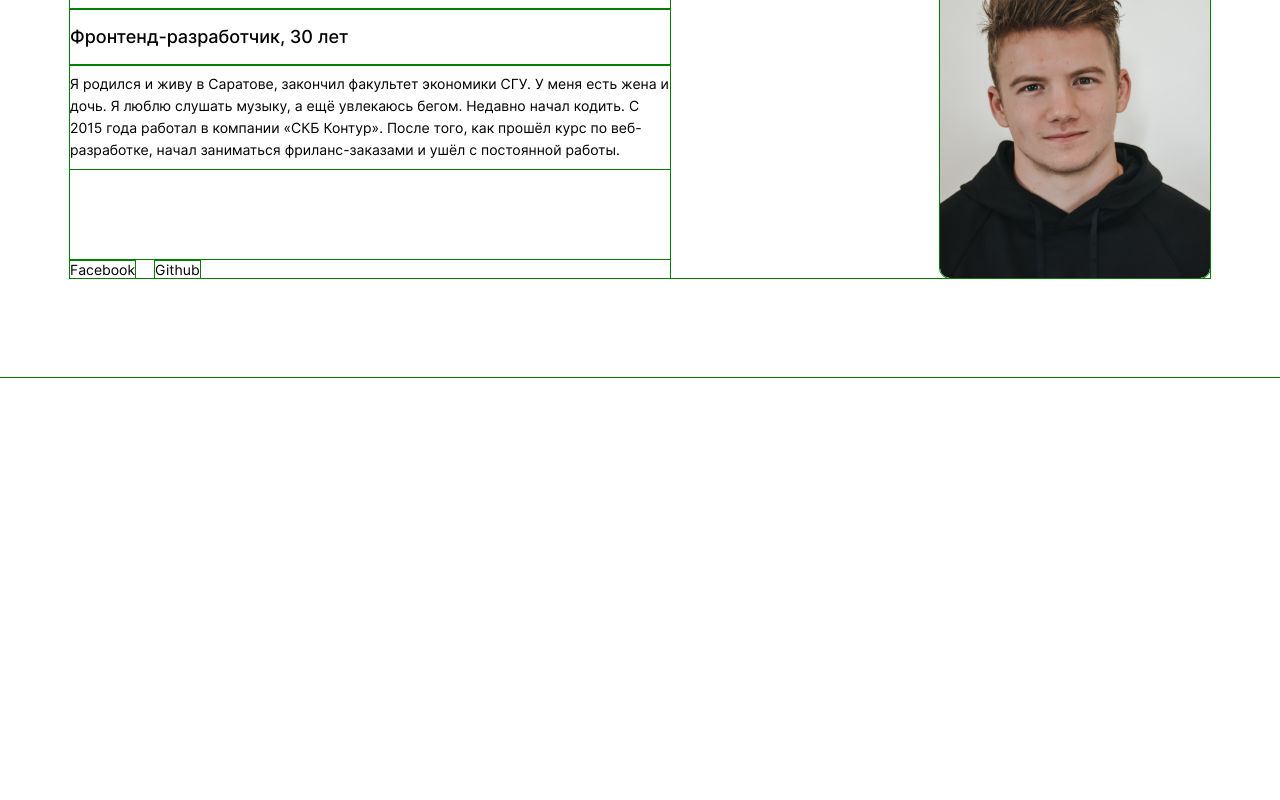
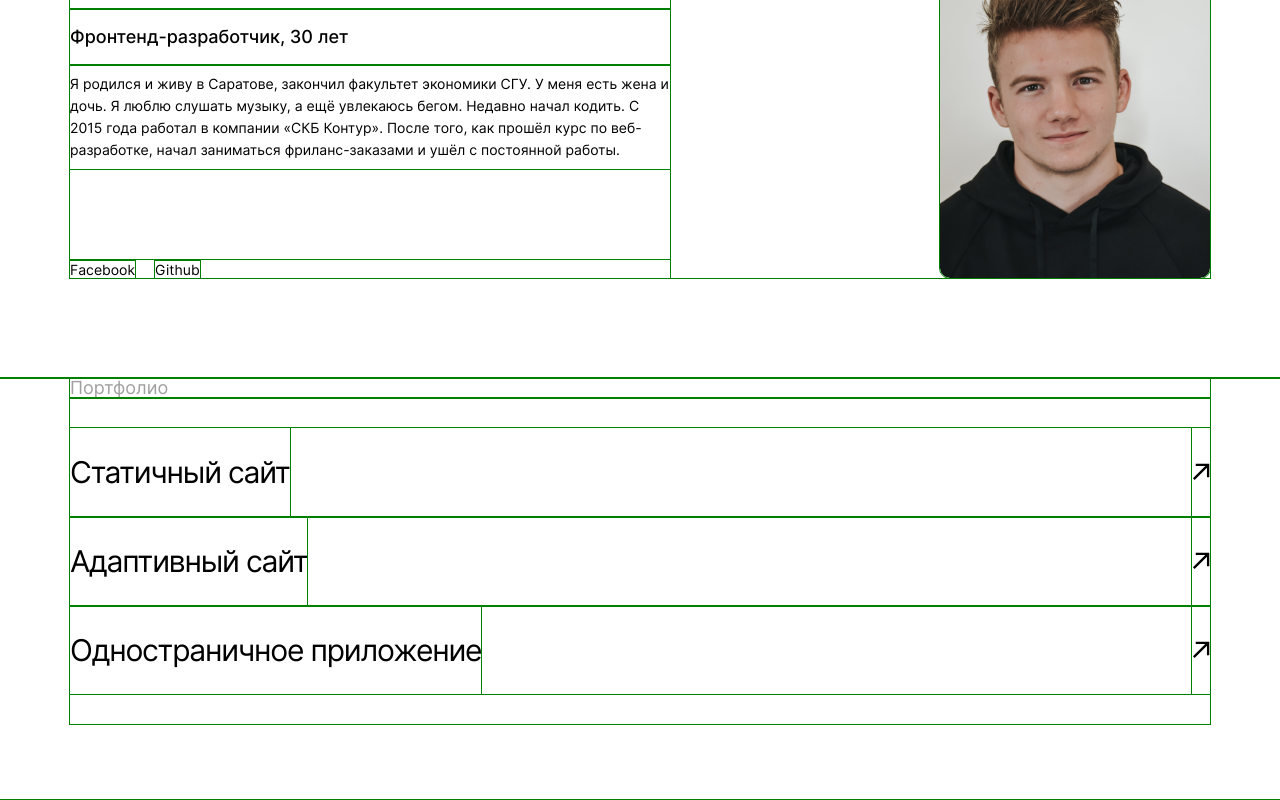
Before and after one commit to AmoryMeow/movies-explorer-frontend, a React (Create React App) app: page / in a window 1280 px wide. Shown: the part 2187-2987 px from the top of the page. Before the commit the page ends 2565 px from the top, so only its background shows below. Built offline with nearby package versions, Linux system fonts and the light colour scheme.

Commit message:
feat: portfolio

```diff
--- a/src/components/Main/Main.js
+++ b/src/components/Main/Main.js
@@ -3,6 +3,7 @@ import Promo from '../Promo/Promo';
 import AboutProject from '../AboutProject/AboutProject';
 import Techs from '../Techs/Techs';
 import AboutMe from '../AboutMe/AboutMe';
+import Portfolio from '../Portfolio/Portfolio';
 
 function Main() {
   return(
@@ -16,7 +17,8 @@ function Main() {
 
       <AboutMe/>
 
-    <section className="portfolio"></section>
+      <Portfolio />
+
   </main>
   )
 }
--- /dev/null
+++ b/src/components/Portfolio/Portfolio.css
@@ -0,0 +1,43 @@
+.portfolio {
+  padding: 0 70px 76px;
+}
+
+.portfolio__title {
+  font-style: normal;
+  font-weight: normal;
+  font-size: 18px;
+  line-height: 1.11;
+  color: #A0A0A0;
+  mix-blend-mode: normal;
+  margin: 0;
+}
+
+.portfolio__list {
+  padding: 30px 0;
+  margin: 0;
+  list-style: none;
+}
+
+.portfolio__item {
+  border-bottom: 1px #E8E8E8 solid;
+}
+
+.portfolio__item:last-of-type {
+  border-bottom: none;
+}
+.portfolio__link {
+  display: flex;
+  justify-content: space-between;
+  text-decoration: none;
+}
+
+.portfolio__text {
+  font-style: normal;
+  font-weight: normal;
+  font-size: 30px;
+  line-height: 1.67;
+  letter-spacing: -0.04em;
+  color: #000;
+  padding: 19px 0;
+  margin: 0;
+}
--- /dev/null
+++ b/src/components/Portfolio/Portfolio.js
@@ -0,0 +1,33 @@
+import { Link } from 'react-router-dom';
+import './Portfolio.css';
+import arrow from '../../images/arrow.svg';
+
+function Portfolio() {
+  return (
+    <section className="portfolio">
+      <h2 className="portfolio__title">Портфолио</h2>
+      <ul className="portfolio__list">
+        <li className="portfolio__item">
+          <Link to="/" className="portfolio__link">
+            <p className="portfolio__text">Статичный сайт</p>
+            <img src={arrow} alt="Стрелка" />
+          </Link>
+        </li>
+        <li className="portfolio__item">
+          <Link to="/" className="portfolio__link">
+            <p className="portfolio__text">Адаптивный сайт</p>
+            <img src={arrow} alt="Стрелка" />
+          </Link>
+        </li>
+        <li className="portfolio__item">
+          <Link to="/" className="portfolio__link">
+            <p className="portfolio__text">Одностраничное приложение</p>
+            <img src={arrow} alt="Стрелка" />
+          </Link>
+        </li>
+      </ul>
+    </section>
+  );
+}
+
+export default Portfolio;
```
Also changed, not shown: src/images/arrow.svg (added).
